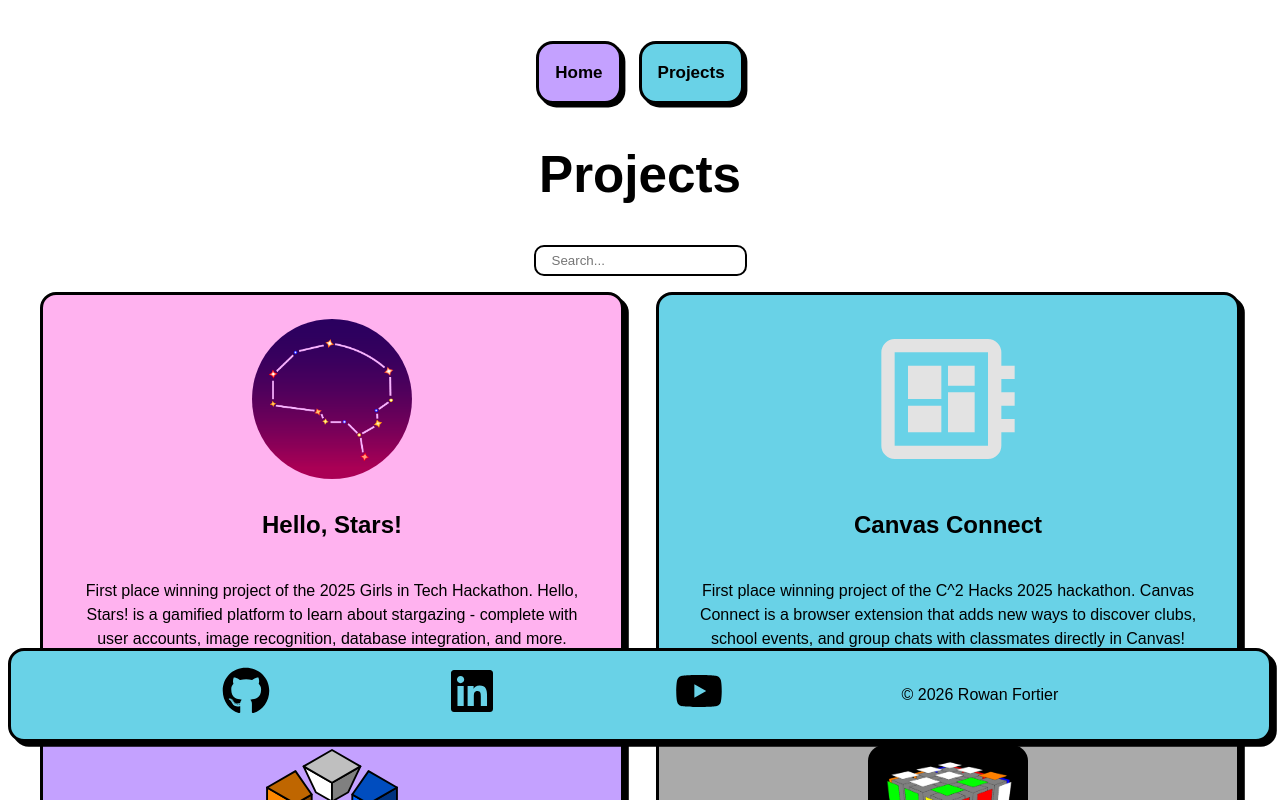
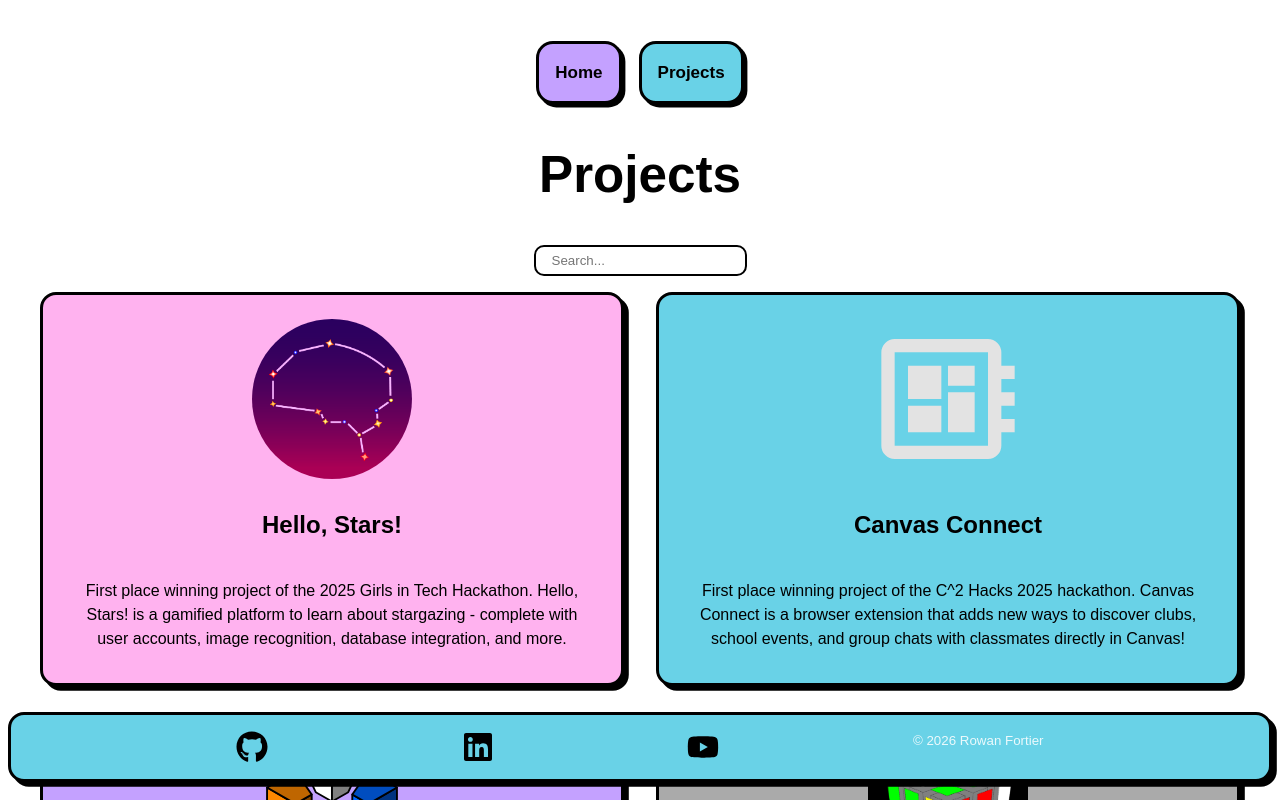
Before and after one commit to blobinaticuber/rowanfortier-website, a React (Vite) app in the folder my-react-app/: page /projects in a window 1280 px wide. Shown: the top 800 px of the page. Built offline with nearby package versions, Linux system fonts and the light colour scheme.

Commit message:
Tweak footer size

```diff
--- a/my-react-app/src/components/Footer.css
+++ b/my-react-app/src/components/Footer.css
@@ -5,7 +5,7 @@ footer {
     right: 0;
     width: 100%;
     z-index: 100;
-    height: 10rem;
+    height: 6rem;
 }
 
 .hstack {
@@ -18,8 +18,8 @@ footer {
 
 svg {
     color: var(--padborder-color);
-    height: 3em;
-    width: 3em;
+    height: 2em;
+    width: 2em;
     vertical-align: bottom;
 }
 
--- a/my-react-app/src/components/Footer.jsx
+++ b/my-react-app/src/components/Footer.jsx
@@ -18,7 +18,7 @@ export function Footer() {
                     <a href="https://www.youtube.com/@RowanFortier" target="_blank">
                         <FaYoutube />
                     </a>
-                    <p>© 2026 Rowan Fortier</p>
+                    <small>© 2026 Rowan Fortier</small>
                 </div>
             </Card>
         </footer>
--- a/my-react-app/src/pages/Projects.jsx
+++ b/my-react-app/src/pages/Projects.jsx
@@ -44,7 +44,7 @@ export function Projects() {
     return (
         <>
             <h1>Projects</h1>
-            <input onInput={searchUpdate} type="text" placeholder="Search..."></input>
+            <input onKeyDown={searchUpdate} onInput={searchUpdate} type="text" placeholder="Search..."></input>
                 <div className="grid">
                 {filteredData.length>0 ? filteredData.map((projects) => (
                     <Card key={projects.key} link={projects.link} color={projects.color}>
```
